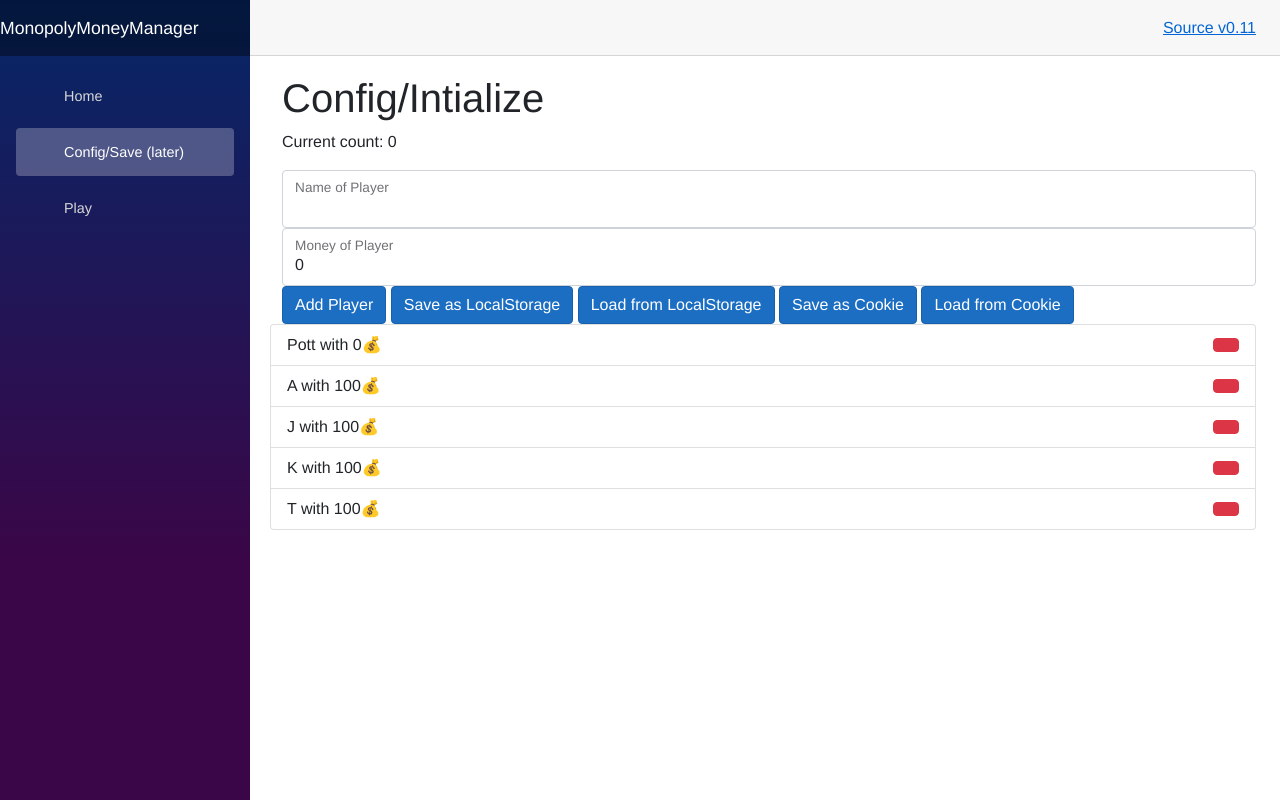
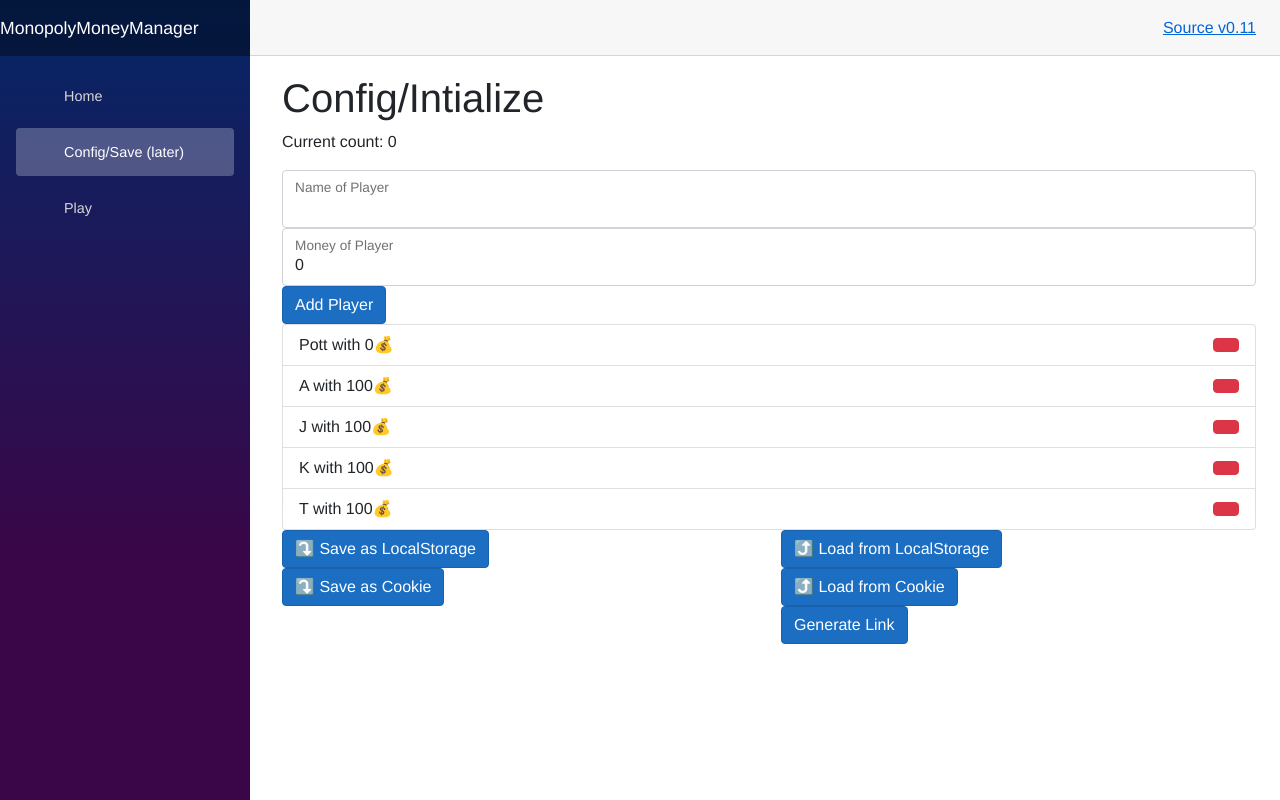
Before and after one commit to tzuehlke/MonopolyMoneyManager, an ASP.NET Core app: page /config in a window 1280 px wide. Run offline with ASP.NET Core 8, Linux system fonts and the light colour scheme; style sheets or scripts are compiled from the project's sources; some libraries are stand-ins or nearby versions.

Commit message:
added direct link to start game with config from URL, but not ready to use yet

```diff
--- a/BusinessDomain/Gamer.cs
+++ b/BusinessDomain/Gamer.cs
@@ -8,6 +8,7 @@
         public int Balance { get; set; }
         [JsonIgnore]
         public string Currency { get { return Balance.ToString("C");} }
+        [JsonIgnore]
         public string Id { get; private set; }
         public Gamer()
         {
--- a/Pages/Config.razor
+++ b/Pages/Config.razor
@@ -1,6 +1,7 @@
 @page "/config"
 @inject BusinessObjects.CurrentGamers currentGamers
 @inject IJSRuntime JSRuntime
+@inject NavigationManager NavigationManager
 
 <h1>Config/Intialize</h1>
 
@@ -16,13 +17,10 @@
           <label for="playerBalance">Money of Player</label>
       </div>
       <button class="btn btn-primary" @onclick="AddPlayer">Add Player</button>
-        <button class="btn btn-primary" @onclick="SaveStateLocal">Save as LocalStorage</button>
-        <button class="btn btn-primary" @onclick="LoadStateLocal">Load from LocalStorage</button>
-        <button class="btn btn-primary" @onclick="SaveStateCookie">Save as Cookie</button>
-        <button class="btn btn-primary" @onclick="LoadStateCookie">Load from Cookie</button>
   </div>
 </div>
 <div class="row">
+  <div class="col">
   <ul class="list-group">
   @foreach (var g in currentGamers.GamerList)
   {
@@ -33,3 +31,32 @@
   }
   </ul>
   </div>
+</div>
+<div class="row">
+  <div class="col">
+    <button class="btn btn-primary" @onclick="SaveStateLocal">⤵️ Save as LocalStorage</button>
+  </div>
+  <div class="col">
+    <button class="btn btn-primary" @onclick="LoadStateLocal">⤴️ Load from LocalStorage</button>
+  </div>
+</div>
+<div class="row">
+  <div class="col">
+    <button class="btn btn-primary" @onclick="SaveStateCookie">⤵️ Save as Cookie</button>
+  </div>
+  <div class="col">
+    <button class="btn btn-primary" @onclick="LoadStateCookie">⤴️ Load from Cookie</button>
+  </div>
+</div>
+<div class="row">
+  <div class="col">
+    <div class="form-floating">
+      <!-- <input type="text" class="form-control" id="link" @bind=link> -->
+      <!--<label for="link">Direct Link</label>-->
+      <a href="@link" class="link-primary">@link</a>
+    </div>
+  </div>
+  <div class="col">
+    <button class="btn btn-primary" @onclick="GenLink">Generate Link</button>
+  </div>
+</div>
--- a/Pages/Monopoly.razor
+++ b/Pages/Monopoly.razor
@@ -1,4 +1,5 @@
 @page "/monopoly"
+@page "/monopoly/{config}"
 @inject BusinessObjects.CurrentGamers currentGamers
 
 
@@ -51,6 +52,8 @@
 </div>
 
 @code{
+    [Parameter]
+    public string config { get; set; }
     //int count = 4;
 
     //ElementReference ReferenceToInputControl;
--- a/Pages/Monopoly.razor.cs
+++ b/Pages/Monopoly.razor.cs
@@ -14,6 +14,10 @@
     {
         protected override async Task OnInitializedAsync()
         {
+            Console.WriteLine("config is: "+config??"no config");
+            if(!String.IsNullOrEmpty(config)){
+                currentGamers.SetStateFromJSON(config);
+            }
             init();
 
         }
```
Also changed, not shown: Pages/Config.razor.cs (+24 -0 lines). Lines whose indentation alone changed are shown as unchanged.
